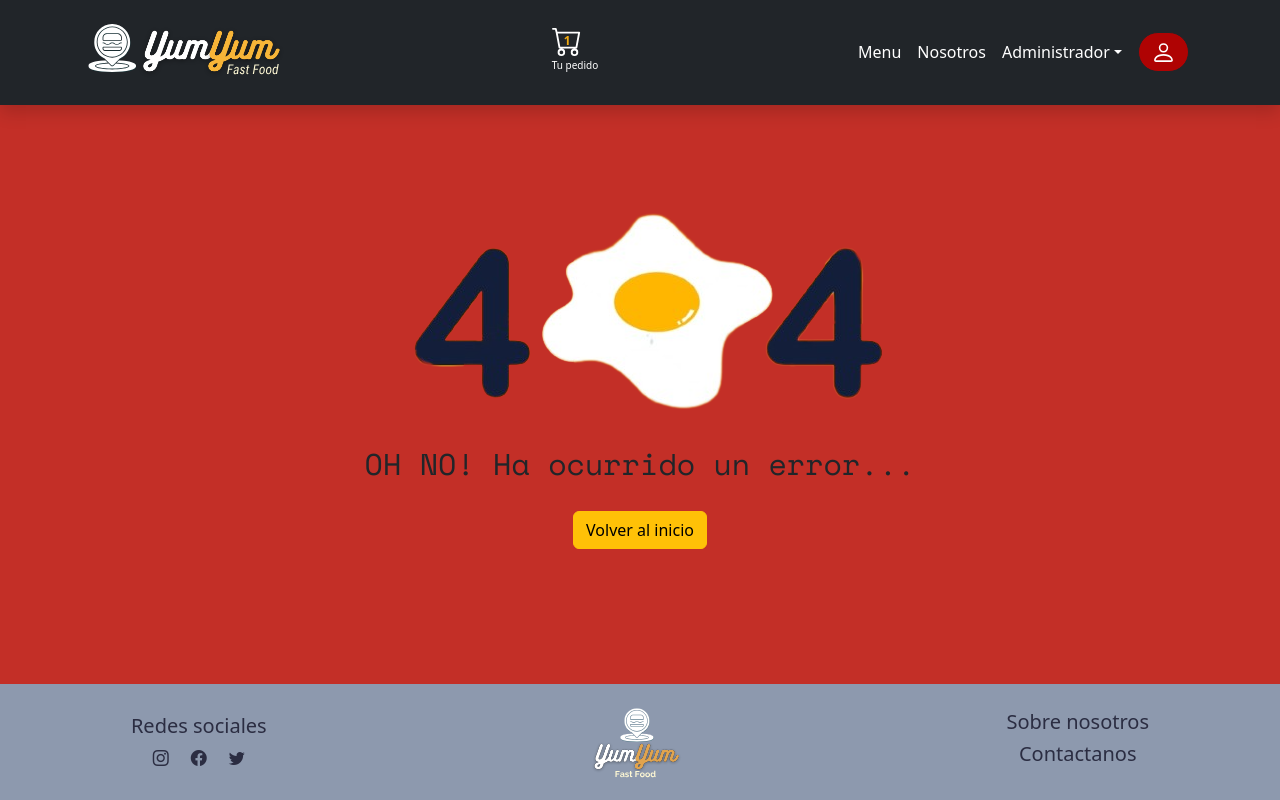
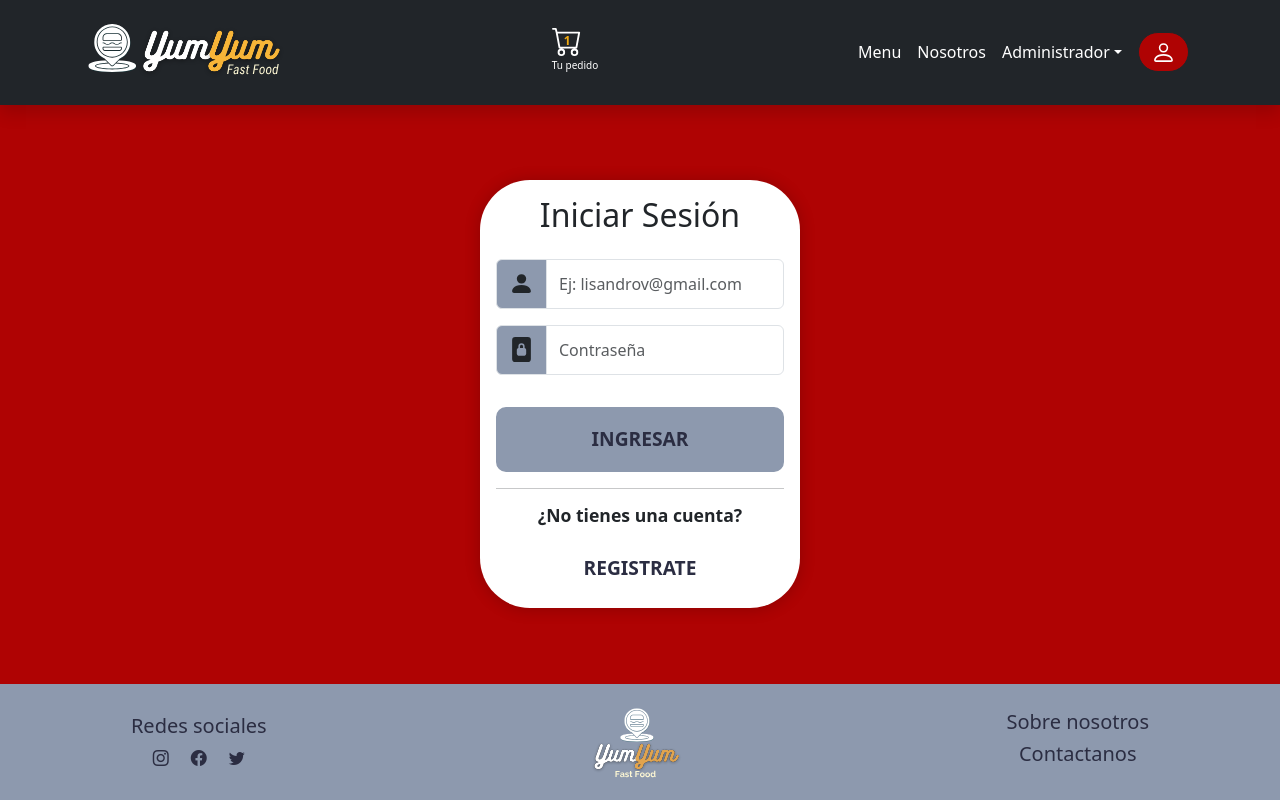
Before and after one commit to lourdesgarciafyl/PF-YumYum-frontend, a React (Vite) app: page / in a window 1280 px wide. Built offline with nearby package versions, Linux system fonts and the light colour scheme; no server answers.

Commit message:
Se corriguio app.jsx como estaba antes, usado para probar pagina de error404

```diff
--- a/src/App.jsx
+++ b/src/App.jsx
@@ -2,13 +2,13 @@ import "bootstrap/dist/css/bootstrap.min.css";
 import "./App.css";
 import Footer from "./components/common/Footer";
 import Navegacion from "./components/common/Navegacion";
-import Error404 from "./components/views/Error404";
+import Login from "./components/views/Login";
 
 function App() {
   return (
     <>
       <Navegacion></Navegacion>
-      <Error404></Error404>
+      <Login></Login>
       <Footer></Footer>
     </>
   );
```
